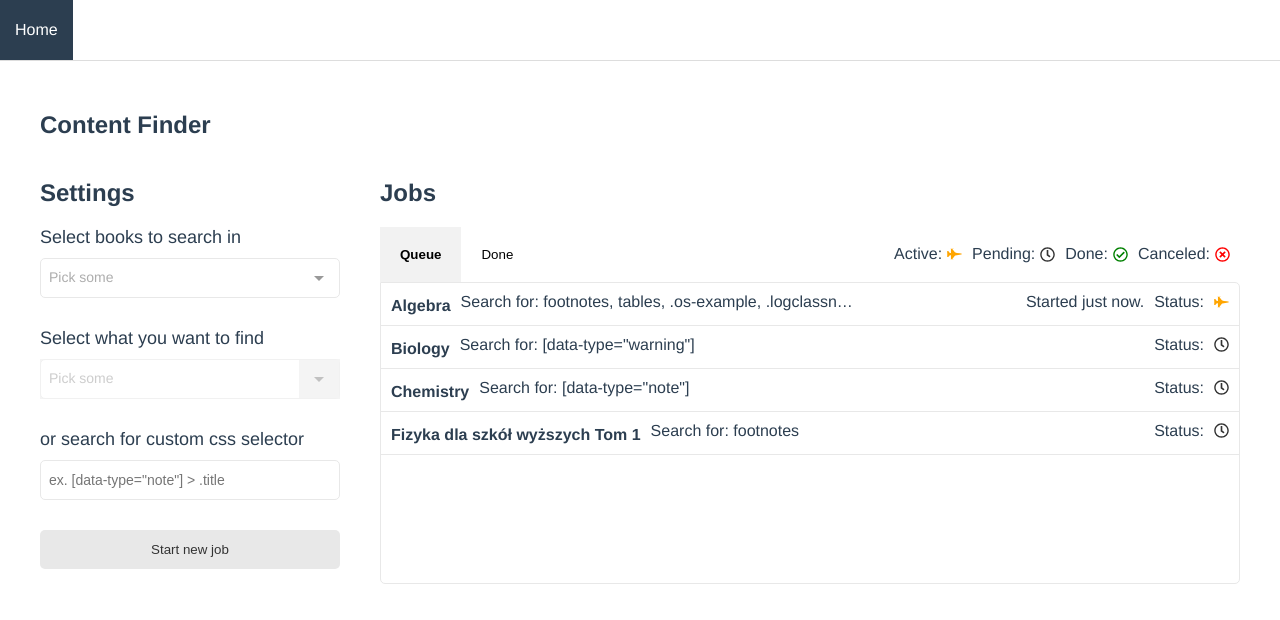
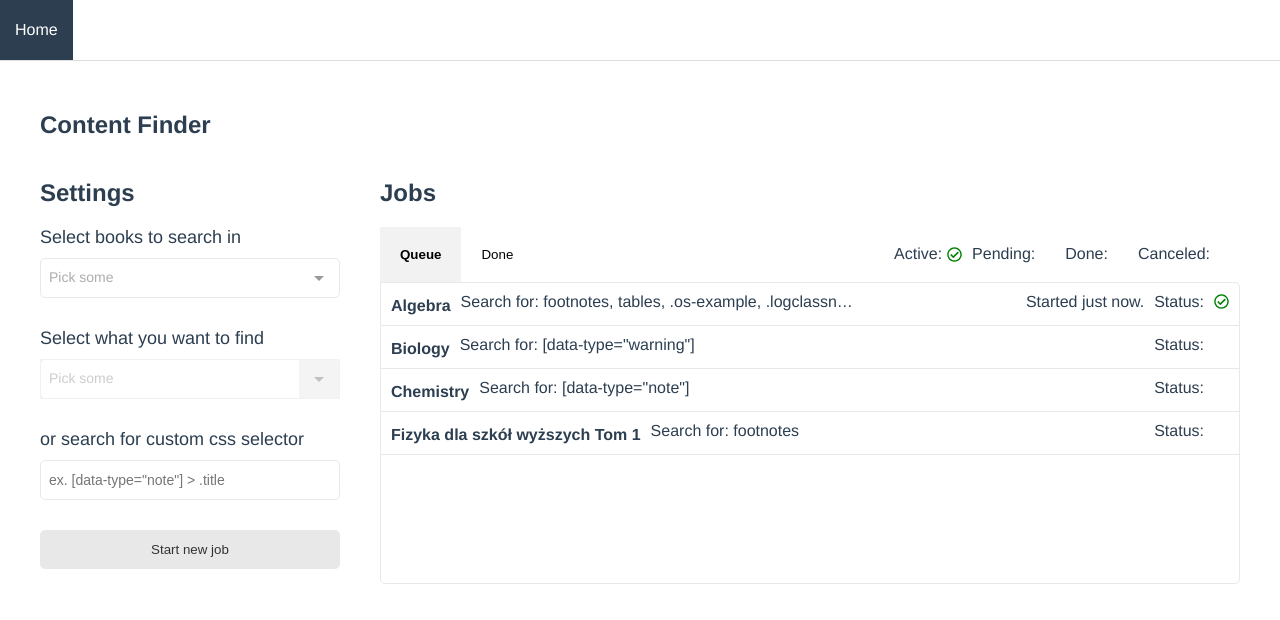
Before and after one commit to openstax-poland/elefind, a Vue app: page / in a window 1280 px wide. Shown: the top 620 px of the page. Built offline with nearby package versions, Linux system fonts and the light colour scheme; no server answers.

Commit message:
modify statuses in StatusIcon component

```diff
--- a/src/components/Jobs/StatusIcon/StatusIcon.vue
+++ b/src/components/Jobs/StatusIcon/StatusIcon.vue
@@ -1,9 +1,9 @@
 <template>
   <span class="status-icon" :class="status" :title="status">
-    <svg v-if="status === 'active'" aria-hidden="true" data-prefix="fas" data-icon="fighter-jet" role="img" xmlns="http://www.w3.org/2000/svg" viewBox="0 0 640 512" class="svg-inline--fa fa-fighter-jet fa-w-20 fa-3x"><path fill="currentColor" d="M544 224l-128-16-48-16h-24L227.158 44h39.509C278.333 44 288 41.375 288 38s-9.667-6-21.333-6H152v12h16v164h-48l-66.667-80H18.667L8 138.667V208h8v16h48v2.666l-64 8v42.667l64 8V288H16v16H8v69.333L18.667 384h34.667L120 304h48v164h-16v12h114.667c11.667 0 21.333-2.625 21.333-6s-9.667-6-21.333-6h-39.509L344 320h24l48-16 128-16c96-21.333 96-26.583 96-32 0-5.417 0-10.667-96-32z" class=""></path></svg>
-    <svg v-if="status === 'done'" aria-hidden="true" data-prefix="far" data-icon="check-circle" role="img" xmlns="http://www.w3.org/2000/svg" viewBox="0 0 512 512" class="svg-inline--fa fa-check-circle fa-w-16 fa-3x"><path fill="currentColor" d="M256 8C119.033 8 8 119.033 8 256s111.033 248 248 248 248-111.033 248-248S392.967 8 256 8zm0 48c110.532 0 200 89.451 200 200 0 110.532-89.451 200-200 200-110.532 0-200-89.451-200-200 0-110.532 89.451-200 200-200m140.204 130.267l-22.536-22.718c-4.667-4.705-12.265-4.736-16.97-.068L215.346 303.697l-59.792-60.277c-4.667-4.705-12.265-4.736-16.97-.069l-22.719 22.536c-4.705 4.667-4.736 12.265-.068 16.971l90.781 91.516c4.667 4.705 12.265 4.736 16.97.068l172.589-171.204c4.704-4.668 4.734-12.266.067-16.971z" class=""></path></svg>
-    <svg v-if="status === 'pending'" aria-hidden="true" data-prefix="far" data-icon="clock" role="img" xmlns="http://www.w3.org/2000/svg" viewBox="0 0 512 512" class="svg-inline--fa fa-clock fa-w-16 fa-3x"><path fill="currentColor" d="M256 8C119 8 8 119 8 256s111 248 248 248 248-111 248-248S393 8 256 8zm0 448c-110.5 0-200-89.5-200-200S145.5 56 256 56s200 89.5 200 200-89.5 200-200 200zm61.8-104.4l-84.9-61.7c-3.1-2.3-4.9-5.9-4.9-9.7V116c0-6.6 5.4-12 12-12h32c6.6 0 12 5.4 12 12v141.7l66.8 48.6c5.4 3.9 6.5 11.4 2.6 16.8L334.6 349c-3.9 5.3-11.4 6.5-16.8 2.6z" class=""></path></svg>
-    <svg v-if="status === 'canceled'" aria-hidden="true" data-prefix="far" data-icon="times-circle" role="img" xmlns="http://www.w3.org/2000/svg" viewBox="0 0 512 512" class="svg-inline--fa fa-times-circle fa-w-16 fa-3x"><path fill="currentColor" d="M256 8C119 8 8 119 8 256s111 248 248 248 248-111 248-248S393 8 256 8zm0 448c-110.5 0-200-89.5-200-200S145.5 56 256 56s200 89.5 200 200-89.5 200-200 200zm101.8-262.2L295.6 256l62.2 62.2c4.7 4.7 4.7 12.3 0 17l-22.6 22.6c-4.7 4.7-12.3 4.7-17 0L256 295.6l-62.2 62.2c-4.7 4.7-12.3 4.7-17 0l-22.6-22.6c-4.7-4.7-4.7-12.3 0-17l62.2-62.2-62.2-62.2c-4.7-4.7-4.7-12.3 0-17l22.6-22.6c4.7-4.7 12.3-4.7 17 0l62.2 62.2 62.2-62.2c4.7-4.7 12.3-4.7 17 0l22.6 22.6c4.7 4.7 4.7 12.3 0 17z" class=""></path></svg>
+    <svg v-if="status === 'pending'" aria-hidden="true" data-prefix="fas" data-icon="fighter-jet" role="img" xmlns="http://www.w3.org/2000/svg" viewBox="0 0 640 512" class="svg-inline--fa fa-fighter-jet fa-w-20 fa-3x"><path fill="currentColor" d="M544 224l-128-16-48-16h-24L227.158 44h39.509C278.333 44 288 41.375 288 38s-9.667-6-21.333-6H152v12h16v164h-48l-66.667-80H18.667L8 138.667V208h8v16h48v2.666l-64 8v42.667l64 8V288H16v16H8v69.333L18.667 384h34.667L120 304h48v164h-16v12h114.667c11.667 0 21.333-2.625 21.333-6s-9.667-6-21.333-6h-39.509L344 320h24l48-16 128-16c96-21.333 96-26.583 96-32 0-5.417 0-10.667-96-32z" class=""></path></svg>
+    <svg v-if="status === 'active'" aria-hidden="true" data-prefix="far" data-icon="check-circle" role="img" xmlns="http://www.w3.org/2000/svg" viewBox="0 0 512 512" class="svg-inline--fa fa-check-circle fa-w-16 fa-3x"><path fill="currentColor" d="M256 8C119.033 8 8 119.033 8 256s111.033 248 248 248 248-111.033 248-248S392.967 8 256 8zm0 48c110.532 0 200 89.451 200 200 0 110.532-89.451 200-200 200-110.532 0-200-89.451-200-200 0-110.532 89.451-200 200-200m140.204 130.267l-22.536-22.718c-4.667-4.705-12.265-4.736-16.97-.068L215.346 303.697l-59.792-60.277c-4.667-4.705-12.265-4.736-16.97-.069l-22.719 22.536c-4.705 4.667-4.736 12.265-.068 16.971l90.781 91.516c4.667 4.705 12.265 4.736 16.97.068l172.589-171.204c4.704-4.668 4.734-12.266.067-16.971z" class=""></path></svg>
+    <svg v-if="status === 'hmm'" aria-hidden="true" data-prefix="far" data-icon="clock" role="img" xmlns="http://www.w3.org/2000/svg" viewBox="0 0 512 512" class="svg-inline--fa fa-clock fa-w-16 fa-3x"><path fill="currentColor" d="M256 8C119 8 8 119 8 256s111 248 248 248 248-111 248-248S393 8 256 8zm0 448c-110.5 0-200-89.5-200-200S145.5 56 256 56s200 89.5 200 200-89.5 200-200 200zm61.8-104.4l-84.9-61.7c-3.1-2.3-4.9-5.9-4.9-9.7V116c0-6.6 5.4-12 12-12h32c6.6 0 12 5.4 12 12v141.7l66.8 48.6c5.4 3.9 6.5 11.4 2.6 16.8L334.6 349c-3.9 5.3-11.4 6.5-16.8 2.6z" class=""></path></svg>
+    <svg v-if="status === 'error'" aria-hidden="true" data-prefix="far" data-icon="times-circle" role="img" xmlns="http://www.w3.org/2000/svg" viewBox="0 0 512 512" class="svg-inline--fa fa-times-circle fa-w-16 fa-3x"><path fill="currentColor" d="M256 8C119 8 8 119 8 256s111 248 248 248 248-111 248-248S393 8 256 8zm0 448c-110.5 0-200-89.5-200-200S145.5 56 256 56s200 89.5 200 200-89.5 200-200 200zm101.8-262.2L295.6 256l62.2 62.2c4.7 4.7 4.7 12.3 0 17l-22.6 22.6c-4.7 4.7-12.3 4.7-17 0L256 295.6l-62.2 62.2c-4.7 4.7-12.3 4.7-17 0l-22.6-22.6c-4.7-4.7-4.7-12.3 0-17l62.2-62.2-62.2-62.2c-4.7-4.7-4.7-12.3 0-17l22.6-22.6c4.7-4.7 12.3-4.7 17 0l62.2 62.2 62.2-62.2c4.7-4.7 12.3-4.7 17 0l22.6 22.6c4.7 4.7 4.7 12.3 0 17z" class=""></path></svg>
   </span>
 </template>
 
@@ -26,13 +26,21 @@ export default {
 
   .active {
     svg > *{
-      fill: orange;
+      fill: green;
     }
   }
 
   .pending {
-    svg > *{
-      fill: #333;
+    overflow: hidden;
+    svg {
+      transform: translateX(-100%);
+      -webkit-animation:linear infinite;
+      -webkit-animation-name: run;
+      -webkit-animation-duration: 1s;
+
+      > *{
+        fill: orange;
+      }
     }
   }
 
@@ -42,9 +50,14 @@ export default {
     }
   }
 
-  .canceled {
+  .error {
     svg > *{
       fill: red;
     }
   }
+
+  @-webkit-keyframes run {
+    0% { transform: translateX(-100%);}
+    100%{ transform: translateX(200%);}
+  }
 </style>
```
